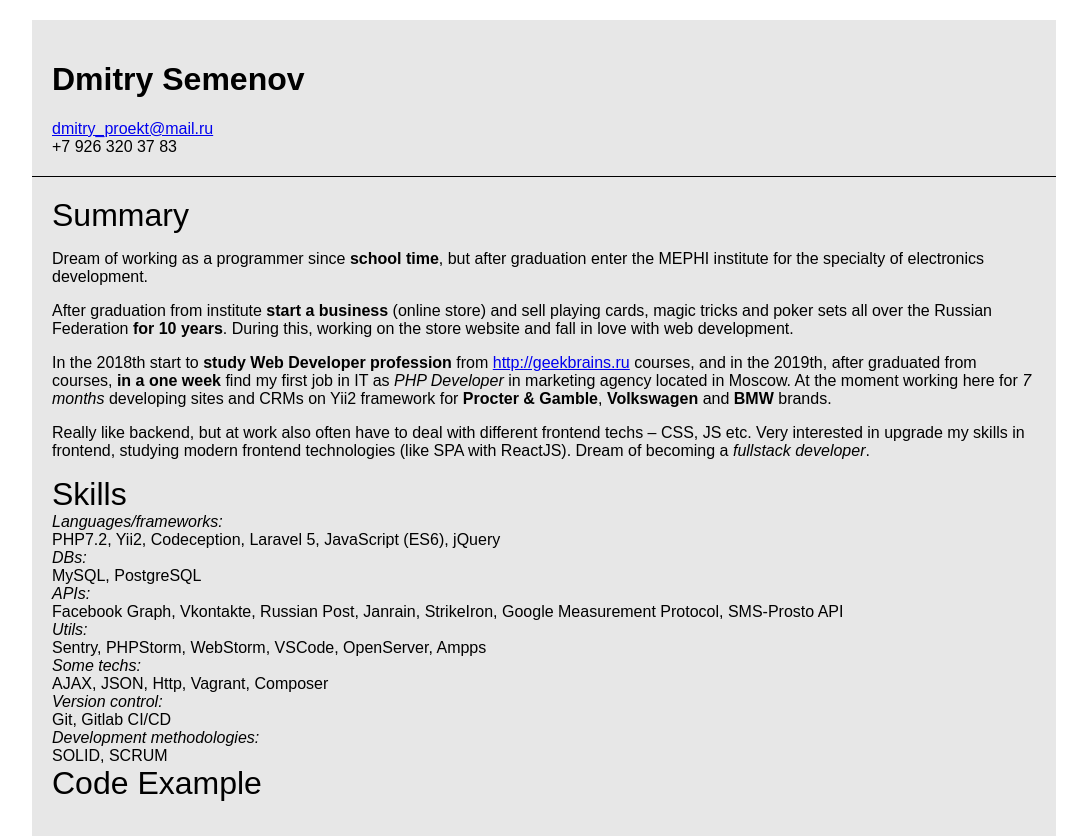
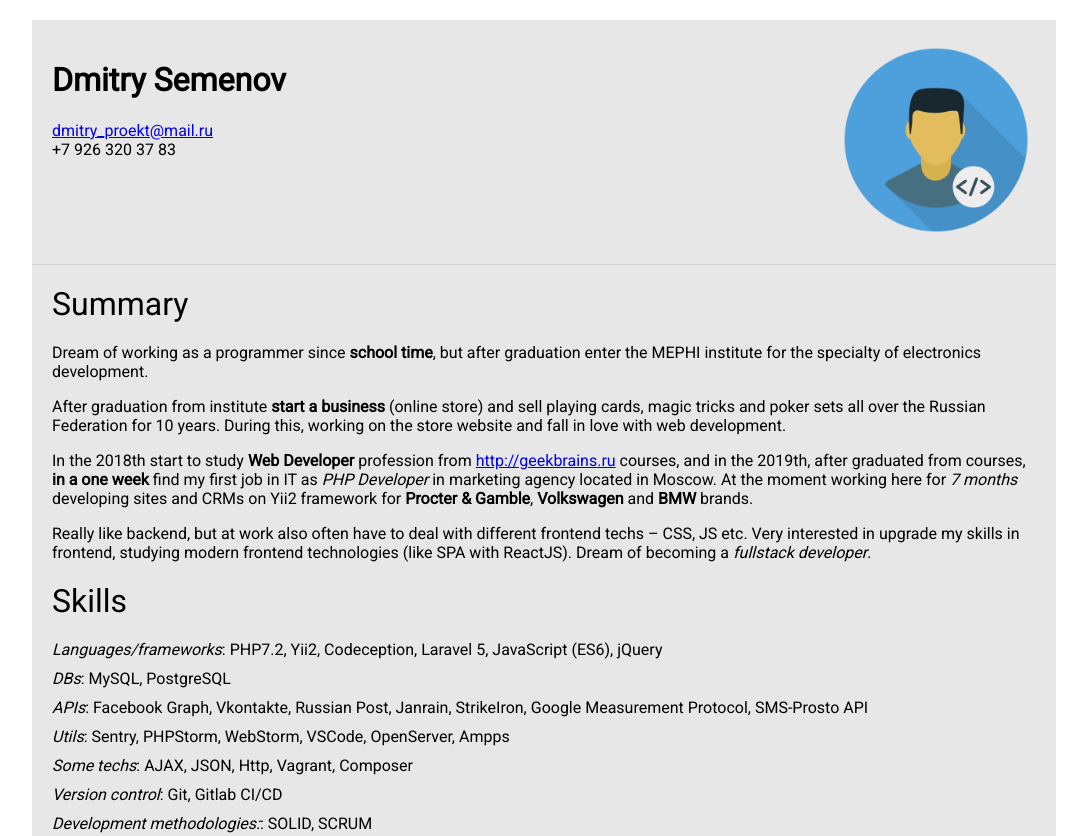
Before and after one commit to diSpector/rsschool-cv, a plain HTML site: page index.html in a window 1280 px wide. Shown: the top 836 px of the page, without its empty margins (96-1183 px from the left). Drawn offline with Linux system fonts and the light colour scheme.

Commit message:
feat: add avatar image, update styles

```diff
--- a/index.html
+++ b/index.html
@@ -6,17 +6,23 @@
     <meta name="viewport" content="width=device-width, initial-scale=1.0">
     <meta http-equiv="X-UA-Compatible" content="ie=edge">
     <title>Resume</title>
+    <link href="https://fonts.googleapis.com/css?family=Roboto&display=swap" rel="stylesheet">
     <link rel="stylesheet" href="style.css">
 </head>
 
 <body>
     <header>
-        <h1>Dmitry Semenov</h1>
-        <div class="contacts">
-            <div class="email">
-                <a href="mailto:dmitry_proekt@mail.ru">dmitry_proekt@mail.ru</a>
+        <div class="left-side">
+            <h1>Dmitry Semenov</h1>
+            <div class="contacts">
+                <div class="email">
+                    <a href="mailto:dmitry_proekt@mail.ru">dmitry_proekt@mail.ru</a>
+                </div>
+                <div class="phone">+7 926 320 37 83</div>
             </div>
-            <div class="phone">+7 926 320 37 83</div>
+        </div>
+        <div class="right-side">
+            <img src = "pic.png">
         </div>
     </header>
     <main>
@@ -33,11 +39,11 @@
                 <p>
                     After graduation from institute <strong>start a business</strong>
                     (online store) and sell playing cards, magic tricks and poker sets
-                    all over the Russian Federation <strong>for 10 years</strong>.
+                    all over the Russian Federation for 10 years.
                     During this, working on the store website and fall in love with web development.
                 </p>
                 <p>
-                    In the 2018th start to <strong>study Web Developer profession</strong>
+                    In the 2018th start to study <strong>Web Developer</strong> profession
                     from <a href="http://geekbrains.ru">http://geekbrains.ru</a> courses,
                     and in the 2019th, after graduated from courses, <strong>in a one week</strong>
                     find my first job in IT as <i>PHP Developer</i> in marketing agency located in
@@ -59,46 +65,25 @@
             </div>
             <div class="section-description">
                 <div class="skill">
-                    <div class="skill-name">Languages/frameworks:</div>
-                    <div class="skill-description">
-                        PHP7.2, Yii2, Codeception, Laravel 5, JavaScript (ES6), jQuery
-                    </div>
+                    <span class = "skill-name">Languages/frameworks</span>: PHP7.2, Yii2, Codeception, Laravel 5, JavaScript (ES6), jQuery
                 </div>
                 <div class="skill">
-                    <div class="skill-name">DBs:</div>
-                    <div class="skill-description">
-                        MySQL, PostgreSQL
-                    </div>
+                    <span class = "skill-name">DBs</span>: MySQL, PostgreSQL
                 </div>
                 <div class="skill">
-                    <div class="skill-name">APIs:</div>
-                    <div class="skill-description">
-                        Facebook Graph, Vkontakte, Russian Post, Janrain, StrikeIron, Google Measurement Protocol, SMS-Prosto API
-                    </div>
+                    <span class = "skill-name">APIs</span>: Facebook Graph, Vkontakte, Russian Post, Janrain, StrikeIron, Google Measurement Protocol, SMS-Prosto API
                 </div>
                 <div class="skill">
-                    <div class="skill-name">Utils:</div>
-                    <div class="skill-description">
-                        Sentry, PHPStorm, WebStorm, VSCode, OpenServer, Ampps
-                    </div>
+                    <span class = "skill-name">Utils</span>: Sentry, PHPStorm, WebStorm, VSCode, OpenServer, Ampps
                 </div>
                 <div class="skill">
-                    <div class="skill-name">Some techs:</div>
-                    <div class="skill-description">
-                        AJAX, JSON, Http, Vagrant, Composer
-                    </div>
+                    <span class = "skill-name">Some techs</span>: AJAX, JSON, Http, Vagrant, Composer
                 </div>
                 <div class="skill">
-                    <div class="skill-name">Version control:</div>
-                    <div class="skill-description">
-                        Git, Gitlab CI/CD
-                    </div>
+                    <span class = "skill-name">Version control</span>: Git, Gitlab CI/CD
                 </div>
                 <div class="skill">
-                    <div class="skill-name">Development methodologies:</div>
-                    <div class="skill-description">
-                        SOLID, SCRUM
-                    </div>
+                    <span class = "skill-name">Development methodologies:</span>: SOLID, SCRUM
                 </div>
             </div>
         </section>
--- a/style.css
+++ b/style.css
@@ -7,7 +7,7 @@ body {
 body{
     width: 1024px;
     margin: 0 auto;
-    font-family: Arial, Helvetica, sans-serif;
+    font-family: Roboto, Helvetica, sans-serif;
     font-size: 16px;
     padding: 20px;
 }
@@ -18,7 +18,16 @@ footer
 {
     padding: 20px;
     background-color: #e7e7e7;
-    border-bottom: 1px solid black;
+    border-bottom: 1px solid lightgrey;
+}
+
+header{
+    display: flex;
+    justify-content: space-between;
+}
+
+.right-side img{
+    width: 200px;
 }
 
 h1{
@@ -29,6 +38,16 @@ h1{
     font-size: 2em;
 }
 
+.section-description{
+    margin-top: 20px;
+    margin-bottom: 20px;
+}
+
+.skill{
+    margin-top: 10px;
+    margin-bottom: 10px;
+}
+
 .skill-name{
     font-style: italic;
 }
@@ -36,3 +55,12 @@ h1{
 code{
     font-size: 0.8em;
 }
+
+pre{
+    background-color: #f6f8fa;
+    padding-left: 10px;
+}
+
+ul li{
+    margin-bottom: 10px;
+}
```
Also changed, not shown: pic.png (added).
